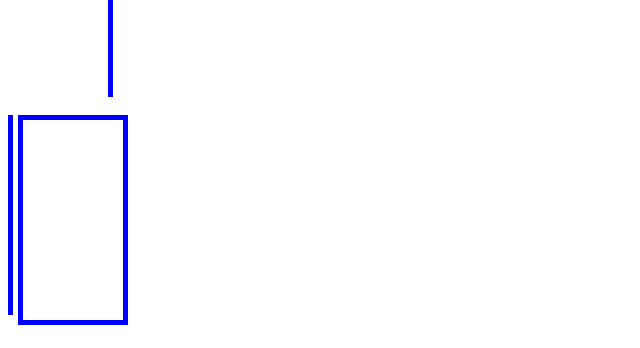
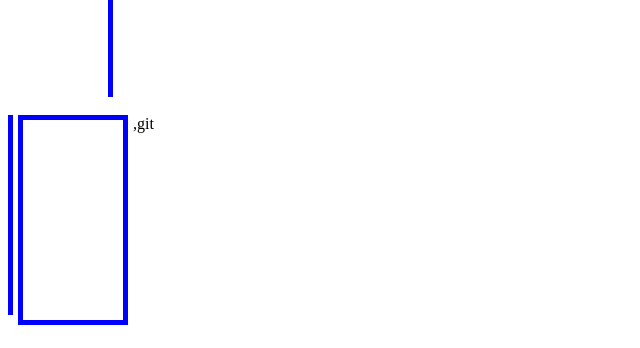
Before and after one commit to Huzaifariazkhan/huzaifa1, a plain HTML site: page index.html in a window 1280 px wide. Shown: the part 2289-2637 px from the top of the page, 0-640 px from the left. Drawn offline with Linux system fonts and the light colour scheme.

Commit message:
Add text to the j0 div in index.html

```diff
--- a/index.html
+++ b/index.html
@@ -138,6 +138,7 @@
     <div class="j0">
     <div class="j"></div>
     <div class="j2"></div>
+    ,git
 
     </div>
     <br>
```
